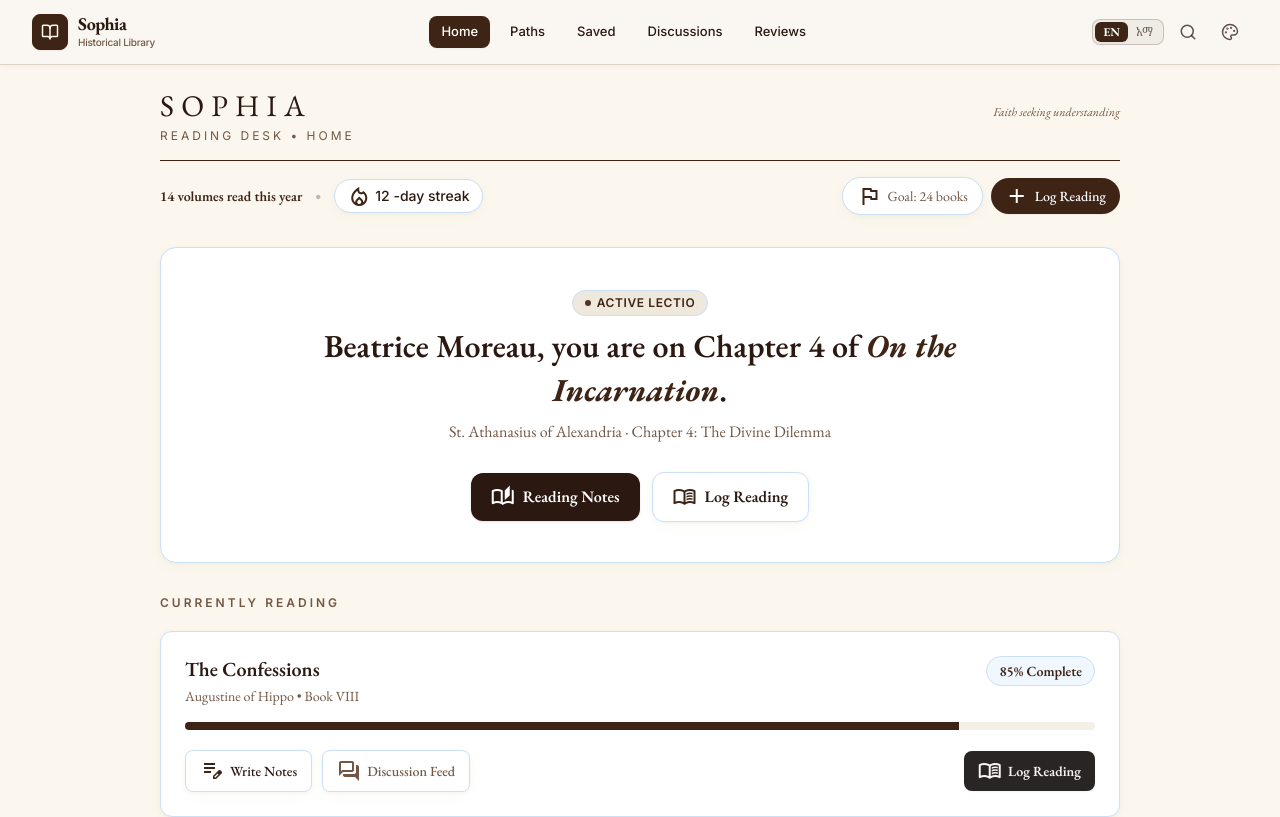
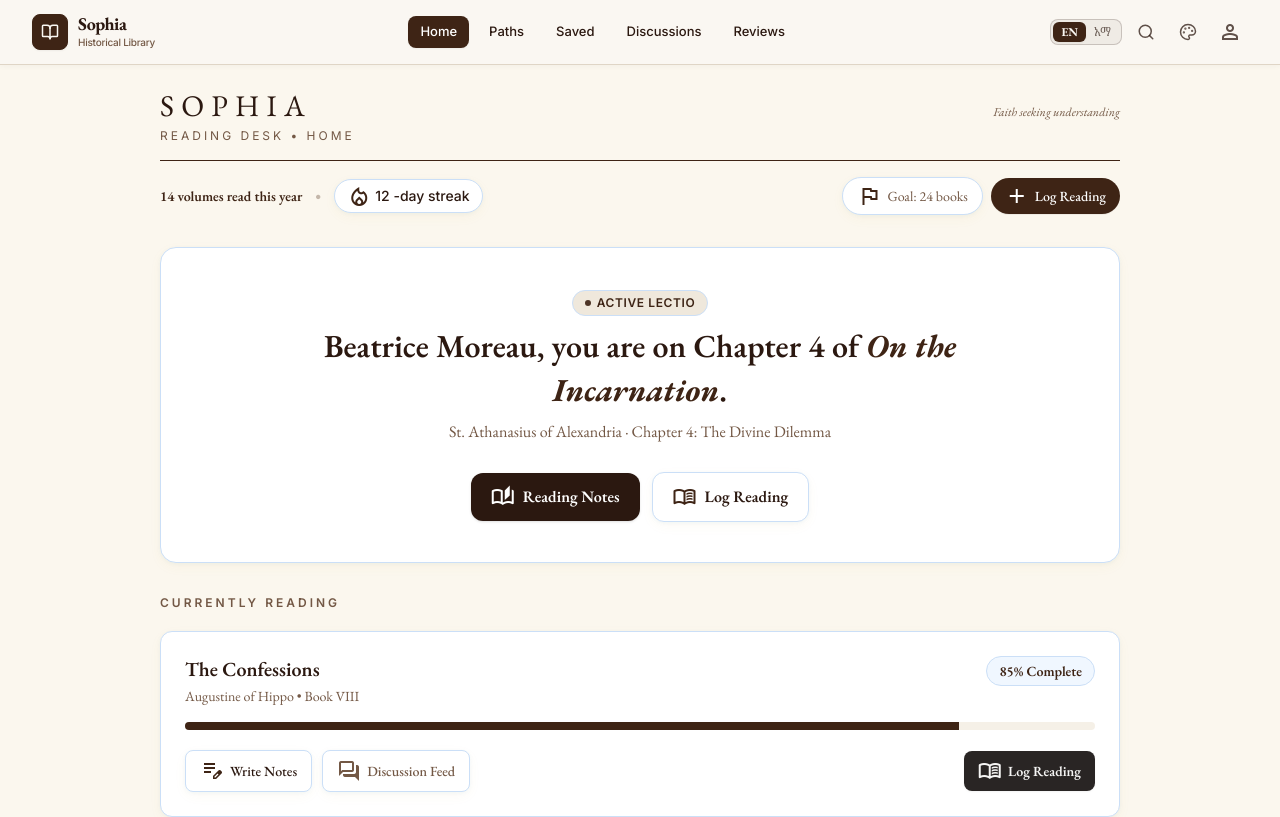
Before and after one commit to bitanyadereje/sophia, a React (Vite) app in the folder frontend/: page / in a window 1280 px wide. Shown: the top 817 px of the page. Built offline with nearby package versions, Linux system fonts and the light colour scheme.

Commit message:
make the book icon a logo for the app and non-clickable

```diff
--- a/frontend/src/components/Header.tsx
+++ b/frontend/src/components/Header.tsx
@@ -380,12 +380,9 @@ const primaryNavLinks: { id: ScreenId; label: string }[] = [
     <header className={`fixed top-0 w-full z-40 pt-safe transition-colors duration-200 ${getHeaderClasses()}`}>
       <div className="h-16 px-3.5 sm:px-6 lg:px-8 flex items-center justify-between max-w-7xl mx-auto w-full gap-2 sm:gap-4">
         {/* Brand Logo & Title */}
-        <button
+        <div
           id="header-brand-logo"
-          onClick={() => handleNavClick('profile')}
-          className="flex items-center gap-2 sm:gap-2.5 text-left group focus:outline-none cursor-pointer flex-shrink-0"
-          title={isAmharic ? 'ሶፊያ - ወደ ቤተ-መጻሕፍት ተመለስ' : 'Sophia - Return to Library'}
-          aria-label={isAmharic ? 'ሶፊያ - ወደ ቤተ-መጻሕፍት ተመለስ' : 'Sophia - Return to Library'}
+          className="flex items-center gap-2 sm:gap-2.5 text-left group focus:outline-none flex-shrink-0"
         >
           {/* Sophia Logo Icon */}
           <div
@@ -401,7 +398,7 @@ const primaryNavLinks: { id: ScreenId; label: string }[] = [
               {t('brand.subtitle', isAmharic ? 'ታሪካዊ ቤተ-መጻሕፍት' : 'Historical Library')}
             </span>
           </div>
-        </button>
+        </div>
 
         {/* Desktop Navigation Links */}
         <nav className="hidden md:flex items-center gap-1 sm:gap-1.5 lg:gap-2">
@@ -558,6 +555,16 @@ const primaryNavLinks: { id: ScreenId; label: string }[] = [
             )}
           </div>
 
+          <button
+            type="button"
+            onClick={() => handleNavClick('profile')}
+            aria-label={t('nav.profile', isAmharic ? 'መገለጫ' : 'Profile')}
+            className={`w-9 h-9 flex items-center justify-center rounded-lg transition-colors cursor-pointer ${getGhostBtnClasses()}`}
+            title={t('nav.profile', isAmharic ? 'መገለጫ' : 'Profile')}
+          >
+            <span className="material-symbols-outlined text-[20px]">person</span>
+          </button>
+
           {/* Mobile Hamburger Navigation Button (Ghost Button) */}
           <button
             type="button"
```
